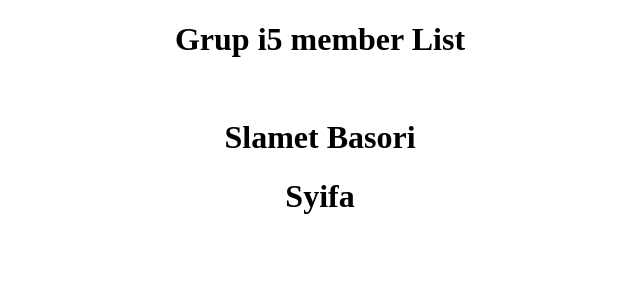
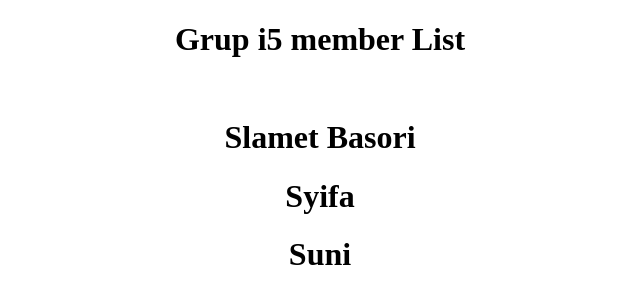
Before and after one commit to sandytias/project1, a plain HTML site: page index.html in a window 1280 px wide. Shown: the whole page, without its empty margins (320-960 px from the left). Drawn offline with Linux system fonts and the light colour scheme.

Commit message:
tambah member list
tambah nama member: Suni

```diff
--- a/index.html
+++ b/index.html
@@ -12,6 +12,7 @@
     <br>
     <h1>Slamet Basori</h1>
     <h1>Syifa</h1>
+    <h1>Suni</h1>
 
 </body>
 </html>
```
